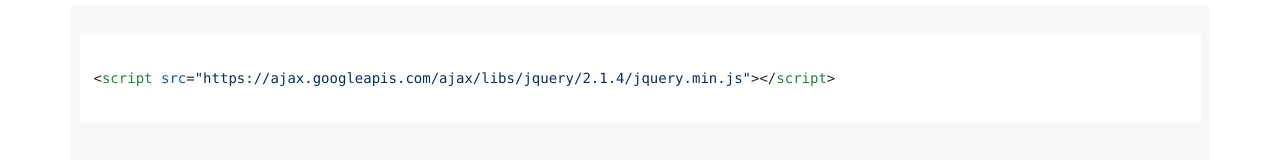
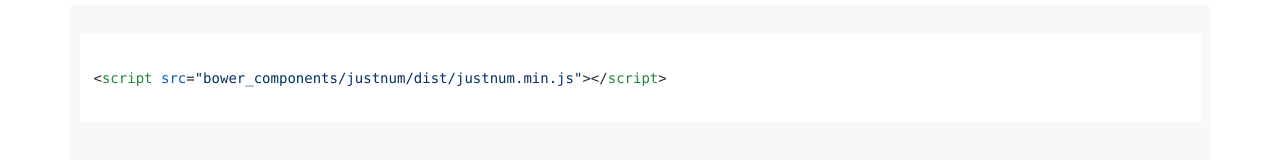
Before and after one commit to rflpazini/justnum, a website: page index.html in a window 1280 px wide. Shown: the part 3165-3325 px from the top of the page. Drawn offline with nearby package versions, Linux system fonts and the light colour scheme.

Commit message:
Fix a source of bower_components

```diff
--- a/index.html
+++ b/index.html
@@ -151,7 +151,7 @@
                 <h3 class="green">2. Importe o justnum</h3>
                 <pre>
                 <code class="html">
-&lt;script src="https://ajax.googleapis.com/ajax/libs/jquery/2.1.4/jquery.min.js"&gt;&lt;/script&gt;
+&lt;script src="bower_components/justnum/dist/justnum.min.js"&gt;&lt;/script&gt;
                 </code>
             </pre>
                 <h3 class="green">3. Escolha o elemento em que quer aplicar o plugin</h3>
```
